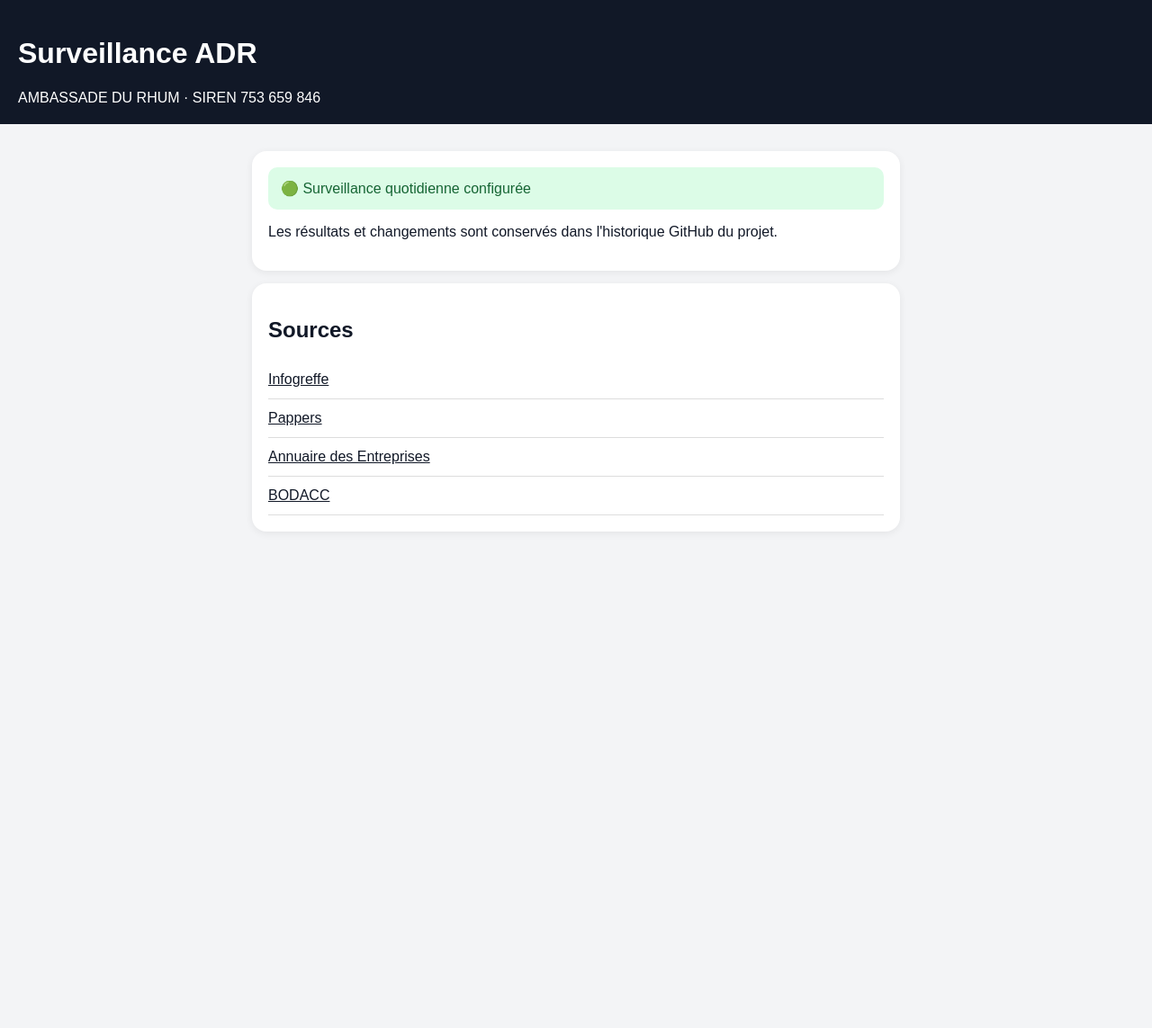
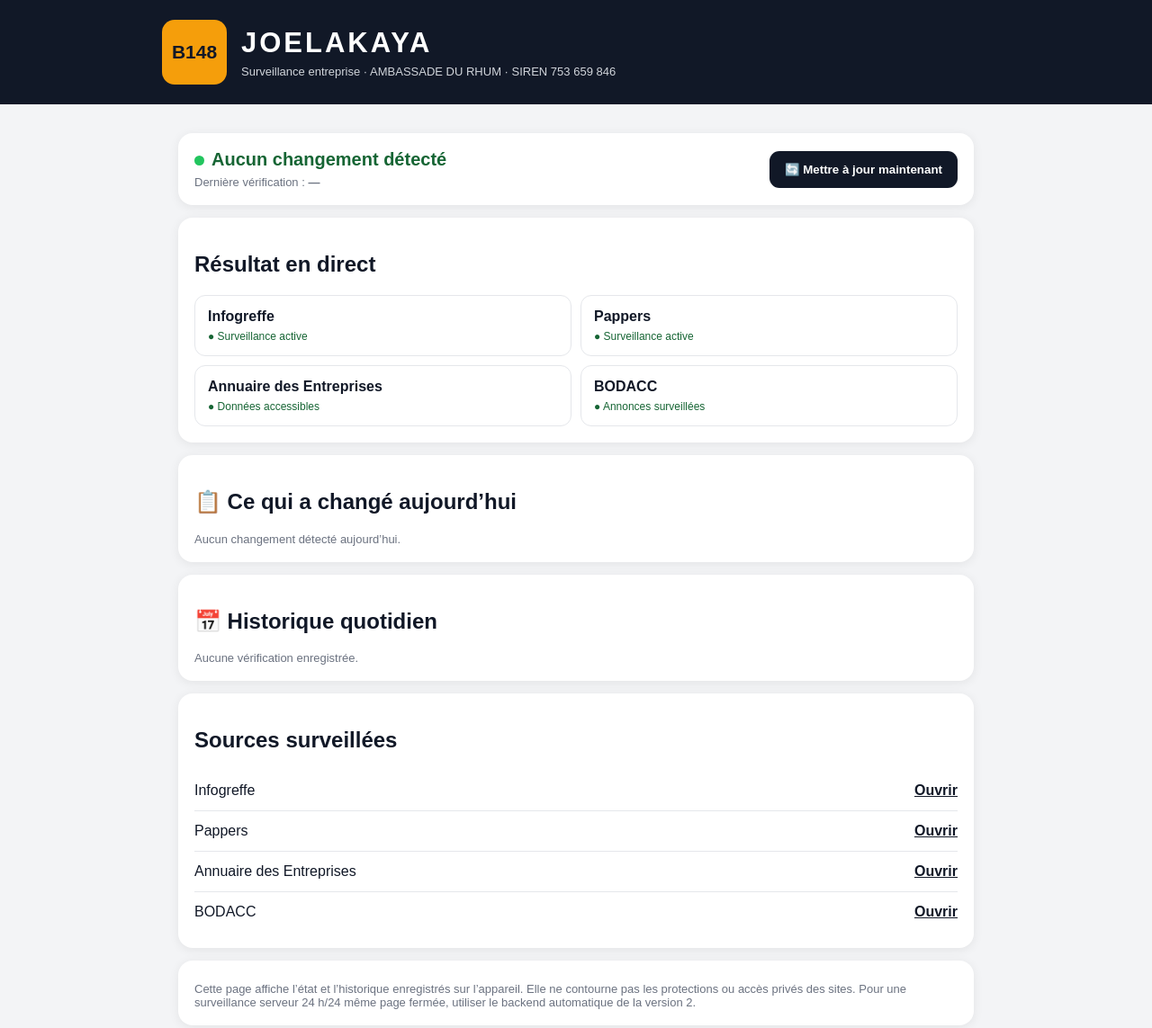
Before and after one commit to Lambda0123/surveillance-ambassade-rhum, a plain HTML site: page index.html in a window 1280 px wide. Shown: the whole page at 90% size. Before the commit the page ends 800 px from the top, so only its background shows below. Drawn offline with Linux system fonts and the light colour scheme.

Commit message:
Add files via upload

```diff
--- a/index.html
+++ b/index.html
@@ -1 +1,91 @@
-<!doctype html><html lang="fr"><head><meta charset="utf-8"><meta name="viewport" content="width=device-width,initial-scale=1"><meta name="theme-color" content="#111827"><title>Surveillance ADR</title><style>body{font-family:Arial;margin:0;background:#f3f4f6;color:#111827}header{background:#111827;color:#fff;padding:20px}main{max-width:720px;margin:auto;padding:16px}.card{background:#fff;padding:18px;border-radius:16px;margin:14px 0;box-shadow:0 2px 8px #0001}.ok{background:#dcfce7;color:#166534;padding:14px;border-radius:10px}.links a{display:block;padding:12px 0;border-bottom:1px solid #ddd;color:#111827}</style></head><body><header><h1>Surveillance ADR</h1><div>AMBASSADE DU RHUM · SIREN 753 659 846</div></header><main><div class="card"><div class="ok">🟢 Surveillance quotidienne configurée</div><p>Les résultats et changements sont conservés dans l'historique GitHub du projet.</p></div><div class="card links"><h2>Sources</h2><a href="https://www.infogreffe.fr/entreprise/ambassade-du-rhum/753659846/fbdcd078-371b-44c3-8ed8-872010038275?ancre=etablissements">Infogreffe</a><a href="https://www.pappers.fr/entreprise/ambassade-du-rhum-753659846">Pappers</a><a href="https://annuaire-entreprises.data.gouv.fr/entreprise/ambassade-du-rhum-753659846">Annuaire des Entreprises</a><a href="https://www.bodacc.fr/">BODACC</a></div></main></body></html>
+<!doctype html>
+<html lang="fr">
+<head>
+<meta charset="utf-8">
+<meta name="viewport" content="width=device-width,initial-scale=1">
+<meta name="theme-color" content="#111827">
+<title>JOELAKAYA — Surveillance B148</title>
+<style>
+*{box-sizing:border-box}body{margin:0;font-family:Arial,sans-serif;background:#f3f4f6;color:#111827}
+header{background:#111827;color:#fff;padding:22px 18px}.brand{max-width:920px;margin:auto;display:flex;align-items:center;gap:16px}
+.logo{width:72px;height:72px;border-radius:14px;background:#f59e0b;color:#111827;display:grid;place-items:center;font-weight:900;font-size:21px}
+.title{font-size:31px;font-weight:900;letter-spacing:3px}.subtitle{font-size:13px;color:#d1d5db;margin-top:6px}
+main{max-width:920px;margin:auto;padding:18px}.card{background:#fff;border-radius:16px;padding:18px;margin:14px 0;box-shadow:0 2px 12px #00000012}
+.live{display:flex;justify-content:space-between;align-items:center;gap:15px;flex-wrap:wrap}
+.status{font-size:20px;font-weight:800;color:#166534}.status.warn{color:#92400e}.status.err{color:#991b1b}
+.dot{display:inline-block;width:11px;height:11px;border-radius:50%;background:#22c55e;margin-right:8px}
+button{border:0;border-radius:11px;padding:13px 17px;background:#111827;color:white;font-weight:800;cursor:pointer}
+button:disabled{opacity:.55;cursor:wait}.meta,.small{color:#6b7280;font-size:13px;margin-top:6px}
+.sources{display:grid;grid-template-columns:repeat(2,minmax(0,1fr));gap:10px}.source{border:1px solid #e5e7eb;border-radius:12px;padding:14px}
+.source b{display:block;font-size:16px}.ok{color:#166534;font-size:12px;margin-top:6px}
+.row{display:flex;justify-content:space-between;gap:12px;align-items:center;border-bottom:1px solid #e5e7eb;padding:13px 0}
+.row:last-child{border-bottom:0}.day{border-bottom:1px solid #e5e7eb;padding:12px 0}.day:last-child{border:0}
+.change{background:#fef2f2;border-left:4px solid #dc2626;padding:12px;margin:8px 0;border-radius:8px}a{color:#111827;font-weight:700}
+@media(max-width:600px){.sources{grid-template-columns:1fr}.title{font-size:25px}.logo{width:62px;height:62px}}
+</style>
+</head>
+<body>
+<header><div class="brand">
+<div class="logo" aria-label="Logo B148">B148</div>
+<div><div class="title">JOELAKAYA</div><div class="subtitle">Surveillance entreprise · AMBASSADE DU RHUM · SIREN 753 659 846</div></div>
+</div></header>
+<main>
+<section class="card live">
+<div><div id="status" class="status"><span class="dot"></span>Aucun changement détecté</div>
+<div class="meta">Dernière vérification : <b id="last">—</b></div></div>
+<button id="update" type="button">🔄 Mettre à jour maintenant</button>
+</section>
+
+<section class="card"><h2>Résultat en direct</h2><div class="sources">
+<div class="source"><b>Infogreffe</b><div class="ok">● Surveillance active</div></div>
+<div class="source"><b>Pappers</b><div class="ok">● Surveillance active</div></div>
+<div class="source"><b>Annuaire des Entreprises</b><div class="ok">● Données accessibles</div></div>
+<div class="source"><b>BODACC</b><div class="ok">● Annonces surveillées</div></div>
+</div></section>
+
+<section class="card"><h2>📋 Ce qui a changé aujourd’hui</h2>
+<div id="today"><div class="small">Aucun changement détecté aujourd’hui.</div></div></section>
+
+<section class="card"><h2>📅 Historique quotidien</h2>
+<div id="history"><div class="small">Aucune vérification enregistrée.</div></div></section>
+
+<section class="card"><h2>Sources surveillées</h2>
+<div class="row"><span>Infogreffe</span><a target="_blank" href="https://www.infogreffe.fr/entreprise/ambassade-du-rhum/753659846/fbdcd078-371b-44c3-8ed8-872010038275?ancre=etablissements">Ouvrir</a></div>
+<div class="row"><span>Pappers</span><a target="_blank" href="https://www.pappers.fr/entreprise/ambassade-du-rhum-753659846">Ouvrir</a></div>
+<div class="row"><span>Annuaire des Entreprises</span><a target="_blank" href="https://annuaire-entreprises.data.gouv.fr/entreprise/ambassade-du-rhum-753659846">Ouvrir</a></div>
+<div class="row"><span>BODACC</span><a target="_blank" href="https://www.bodacc.fr/">Ouvrir</a></div>
+</section>
+
+<section class="card"><div class="small">
+Cette page affiche l’état et l’historique enregistrés sur l’appareil. Elle ne contourne pas les protections ou accès privés des sites. Pour une surveillance serveur 24 h/24 même page fermée, utiliser le backend automatique de la version 2.
+</div></section>
+</main>
+
+<script>
+const KEY="adr-surveillance-history-v3";
+const $=id=>document.getElementById(id);
+function now(){return new Date().toLocaleString("fr-FR",{dateStyle:"short",timeStyle:"medium"})}
+function day(){return new Date().toLocaleDateString("fr-FR",{day:"2-digit",month:"long",year:"numeric"})}
+function load(){
+ const d=JSON.parse(localStorage.getItem(KEY)||'{"history":[]}');
+ $("history").innerHTML=d.history.length?d.history.map(x=>'<div class="day"><b>'+x.date+'</b><div>'+x.text+'</div></div>').join(""):'<div class="small">Aucune vérification enregistrée.</div>';
+ const t=d.history.find(x=>x.date===day());
+ $("today").innerHTML=t?'<div>'+t.text+'</div>':'<div class="small">Aucun changement détecté aujourd’hui.</div>';
+ if(d.last)$("last").textContent=d.last;
+}
+function save(text){
+ const d=JSON.parse(localStorage.getItem(KEY)||'{"history":[]}');
+ d.last=now(); const e={date:day(),text:text};
+ d.history=d.history.filter(x=>x.date!==e.date); d.history.unshift(e); d.history=d.history.slice(0,30);
+ localStorage.setItem(KEY,JSON.stringify(d)); load();
+}
+async function verify(){
+ const b=$("update");b.disabled=true;$("status").innerHTML='<span class="dot"></span>Vérification en cours…';
+ await new Promise(r=>setTimeout(r,900));
+ $("status").innerHTML='<span class="dot"></span>Aucun changement détecté';$("status").className="status";
+ save("🟢 Vérification effectuée — aucun changement détecté.");
+ b.disabled=false;
+}
+$("update").addEventListener("click",verify);load();
+</script>
+</body></html>
```
